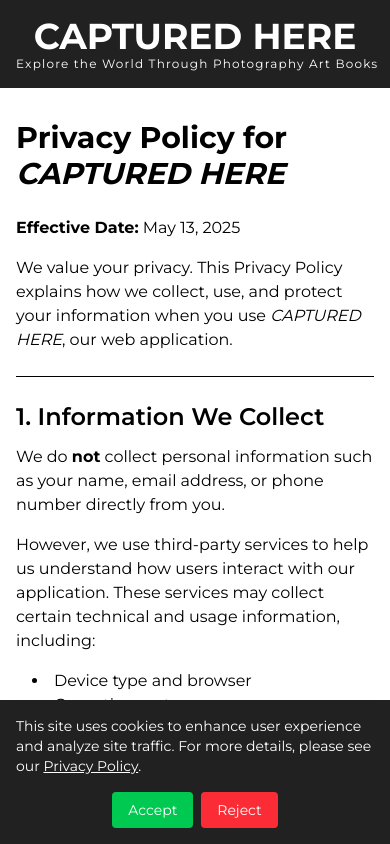
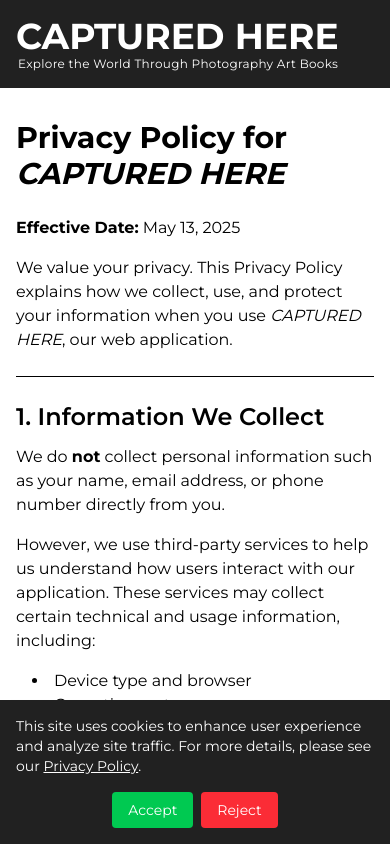
Before and after one commit to krb-01/captured-here, a Next.js app: page /privacy-policy in a window 390 px wide. Shown: the top 844 px of the page. Built offline with nearby package versions, Linux system fonts and the light colour scheme.

Commit message:
fix subtile style

```diff
--- a/src/components/Layout.tsx
+++ b/src/components/Layout.tsx
@@ -10,10 +10,10 @@ const Layout: React.FC<LayoutProps> = ({ children }) => {
   return (
     <div className="flex flex-col min-h-screen bg-white">
       <header className="w-full text-white sticky top-0 z-50 p-4 bg-[#212121]">
-        <Link href="/" className="block sm:inline-block sm:flex-col text-center sm:text-left">
+        <Link href="/" className="block sm:inline-block sm:flex-col text-left">
           {/* Restored to previous Tailwind responsive font size classes */}
           <div className="font-bold text-4xl sm:text-5xl whitespace-nowrap">CAPTURED HERE</div>
-          <div className="text-xs sm:text-sm sm:pl-1 tracking-widest whitespace-nowrap">Explore the World Through Photography Art Books</div>
+          <div className="text-xs tracking-wide pl-0.5 sm:text-sm sm:pl-1 sm:tracking-widest">Explore the World Through Photography Art Books</div>
         </Link>
       </header>
 
```
